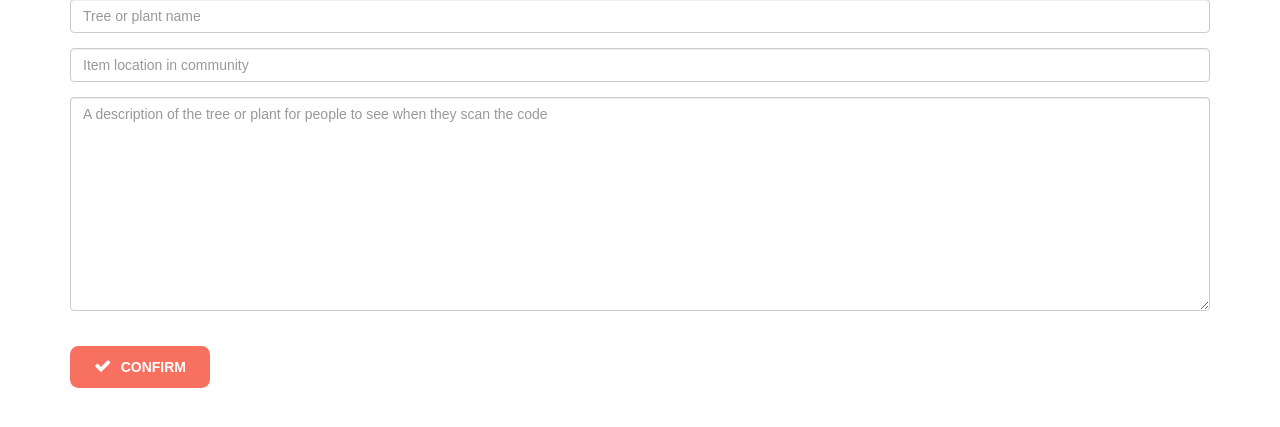
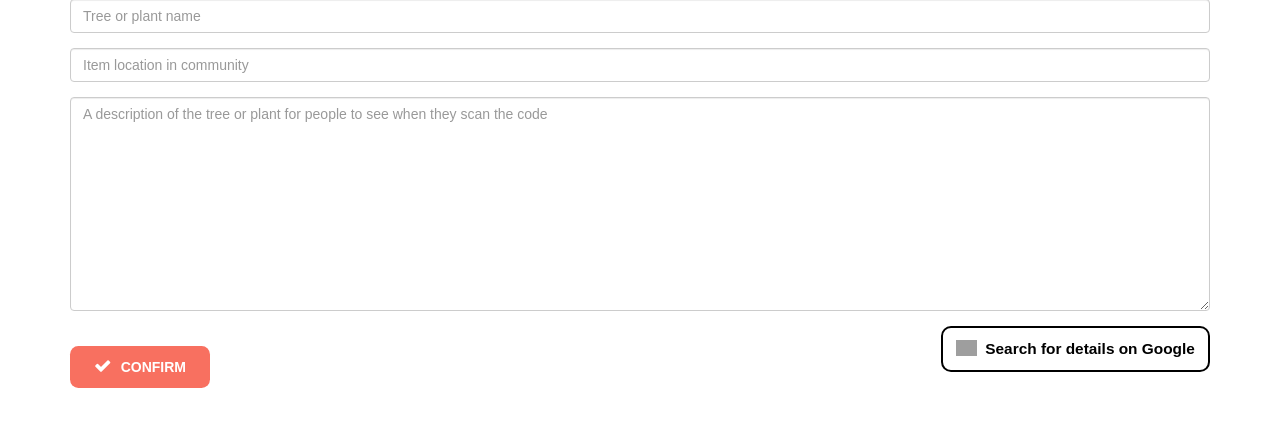
Before and after one commit to ArjunS07/greenqode, a Django app: page /additem in a window 1280 px wide. Shown: the part 141-568 px from the top of the page. Run offline with Django 4.2, Linux system fonts and the light colour scheme; the visitor is signed in with stand-in values (Sample User, id 1); some libraries are stand-ins or nearby versions; grey boxes are pictures that could not be loaded.

Commit message:
Add search on google button

```diff
--- a/main/forms.py
+++ b/main/forms.py
@@ -38,7 +38,7 @@ class ItemForm(ModelForm):
         # }
 
         widgets = {
-            'name': forms.TextInput(attrs={'class': 'form-control', 'placeholder' : 'Tree or plant name'}),
+            'name': forms.TextInput(attrs={'class': 'form-control', 'placeholder' : 'Tree or plant name', 'id': 'item-detail-name'}),
             'location': forms.TextInput(attrs={'class': 'form-control', 'placeholder': 'Item location in community'}),
             'description': forms.Textarea(attrs={'class': 'form-control', 'placeholder': 'A description of the tree or plant for people to see when they scan the code'}),
         }
--- a/templates/addItem.html
+++ b/templates/addItem.html
@@ -39,7 +39,12 @@
     {% csrf_token %}
     {{ form|crispy }}
 
-
+      <a href = "" id = "google-search-href">
+        <button class = "google-search">
+          <img src = "https://upload.wikimedia.org/wikipedia/commons/5/53/Google_%22G%22_Logo.svg" class = "g-logo"></i>
+         Search for details on Google
+        </button>
+      </a>
       <br/>
     <button type="submit" class = "add-submit-btn app-btn">
       <i class="fa fa-check add-check"></i>
--- a/templates/base.html
+++ b/templates/base.html
@@ -442,6 +442,12 @@
         font-weight: bold;
       }
 
+      .edit-submit-btn {
+        width: 10em;
+        height: 3em;
+        font-weight: bold;
+      }
+
       .add-check {
         font-size: 1.25em;
         margin-right: 0.3em;
@@ -460,6 +466,25 @@
         transform: translateY(-50%);
       }
 
+      .google-search {
+        width: 17.5em;
+        height: 3em;
+        float: right;
+        background-color: white;
+        border: 2px solid black;
+        border-radius: 10px;
+        color: black;
+        font-weight: bold;
+        font-size: 1.1em;
+      }
+
+      .g-logo {
+        height: 16px;
+        position: relative;
+        top: -2px;
+        margin-right: 4px;
+      }
+
 
 
     </style>
@@ -470,5 +495,22 @@
 
 
     <main style = "height: 100%;">{% block content %} {% endblock %}</main>
+
+    <script>
+
+
+
+      function searchOnGoogle() {
+        var itemName = document.getElementById('item-detail-name').value
+        if (itemName) {
+          var googleLink = "https://www.google.com/search?q=" + itemName;
+          window.open(googleLink)
+        }
+
+      }
+
+      document.getElementById("google-search-href").addEventListener("click", searchOnGoogle)
+
+    </script>
   </body>
 </html>
--- a/templates/home.html
+++ b/templates/home.html
@@ -34,7 +34,7 @@
     <div class="container row hero">
       <div class="col-sm-6">
         <p class="hero-heading">EDUCATE ABOUT YOUR GREENERY</p>
-        <p class="hero-desc">Easily add printable QR codes to trees and plants in community to help people learn about its biodiversity</p>
+        <p class="hero-desc">Easily add printable QR codes to trees and plants in your community to help people learn about its biodiversity</p>
         <br/>
         <a href = "{% url 'register' %}">
           <button class="hero-btn" >
```
Also changed, not shown: templates/editItem.html (+13 -1 lines).
